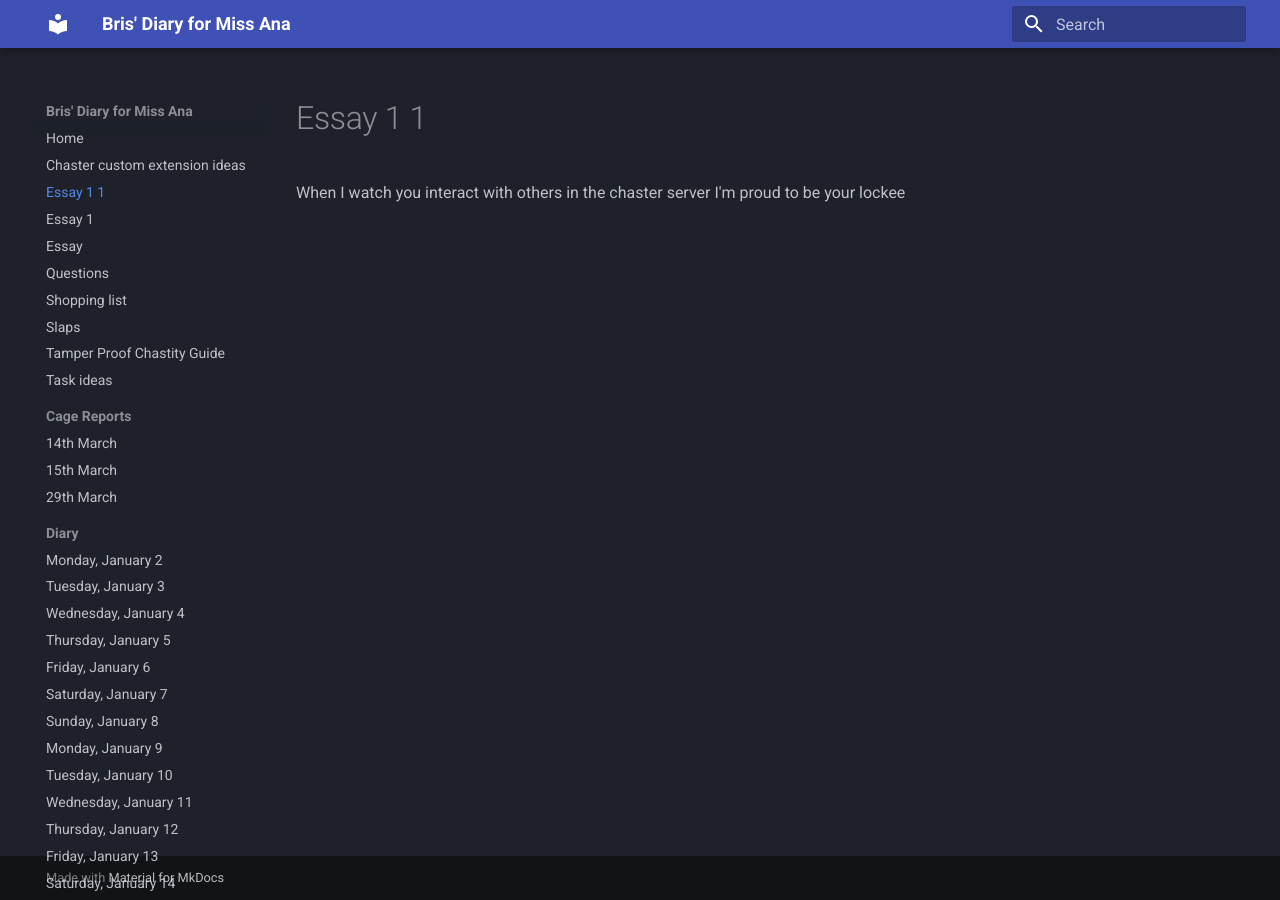
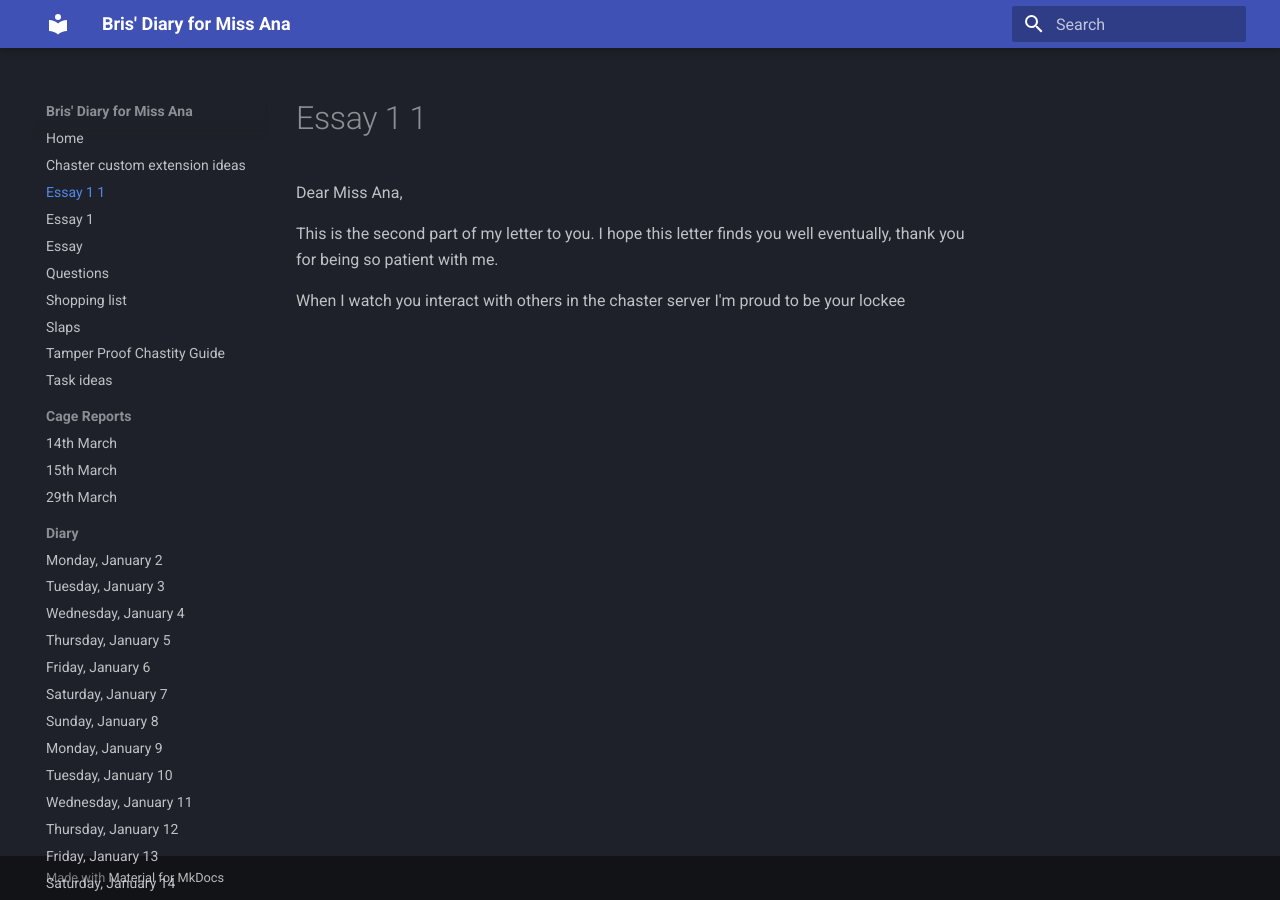
Before and after one commit to bris00/DFMA, an MkDocs documentation site: the page built from diary/Essay 1 1.md, in a window 1280 px wide. Built offline with MkDocs 1.6.1 and Material for MkDocs 9.7.7, drawn with Linux system fonts in a browser that asks for light colours.

Commit message:
vault backup: 2023-03-30 15:47:49
Affected files:
diary/.obsidian/workspace.json
diary/Essay 1 1.md

```diff
--- a/diary/Essay 1 1.md
+++ b/diary/Essay 1 1.md
@@ -1 +1,5 @@
+Dear Miss Ana,
+
+This is the second part of my letter to you. I hope this letter finds you well eventually, thank you for being so patient with me.
+
 When I watch you interact with others in the chaster server I'm proud to be your lockee
```
Also changed, not shown: 1 other file.
